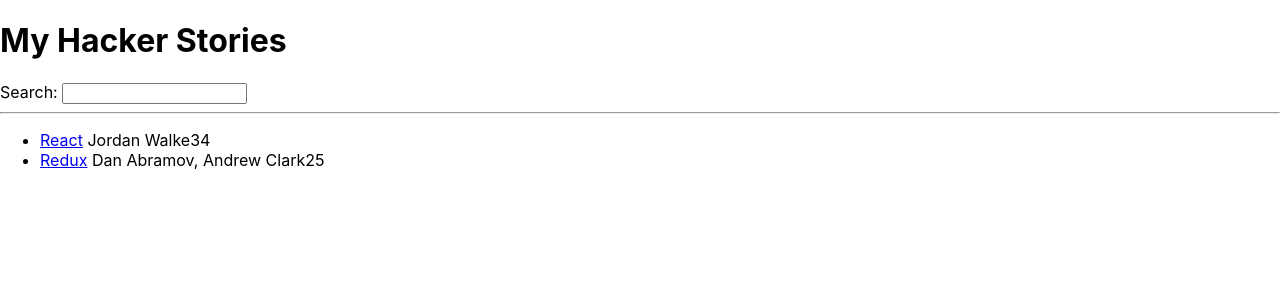
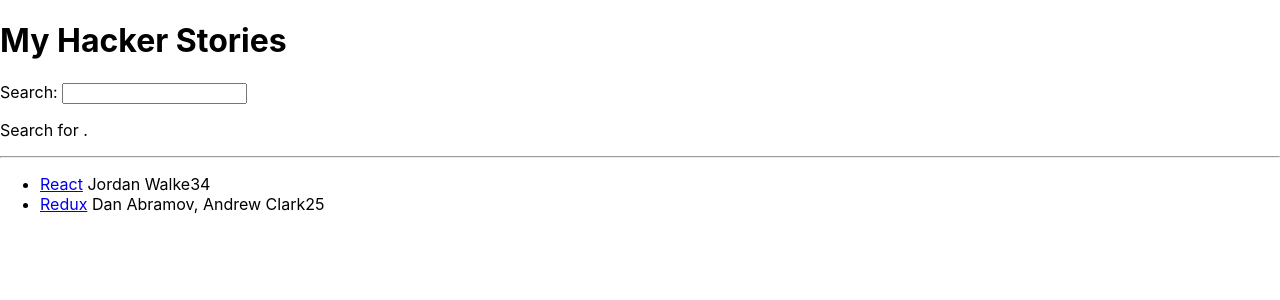
Before and after one commit to adamrichardturner/hacker-stories, a React (Create React App) app: page / in a window 1280 px wide. Shown: the top 300 px of the page. Built offline with nearby package versions, Linux system fonts and the light colour scheme.

Commit message:
Practised with the React.useState hook

```diff
--- a/src/App.js
+++ b/src/App.js
@@ -23,13 +23,19 @@
 }
 
 const Search = () => {
+  const [searchTerm, setSearchTerm] = React.useState("");
   const handleChange = (event) => {
-    console.log(event.target.value);
+    setSearchTerm(event.target.value);
   }
   return (
     <div>
       <label htmlFor="search">Search: </label>
       <input id="search" type="text" onChange={handleChange}/>
+
+      <p>
+        Search for <strong>{searchTerm}</strong>.
+      </p>
+
     </div>
   )
 }
```
